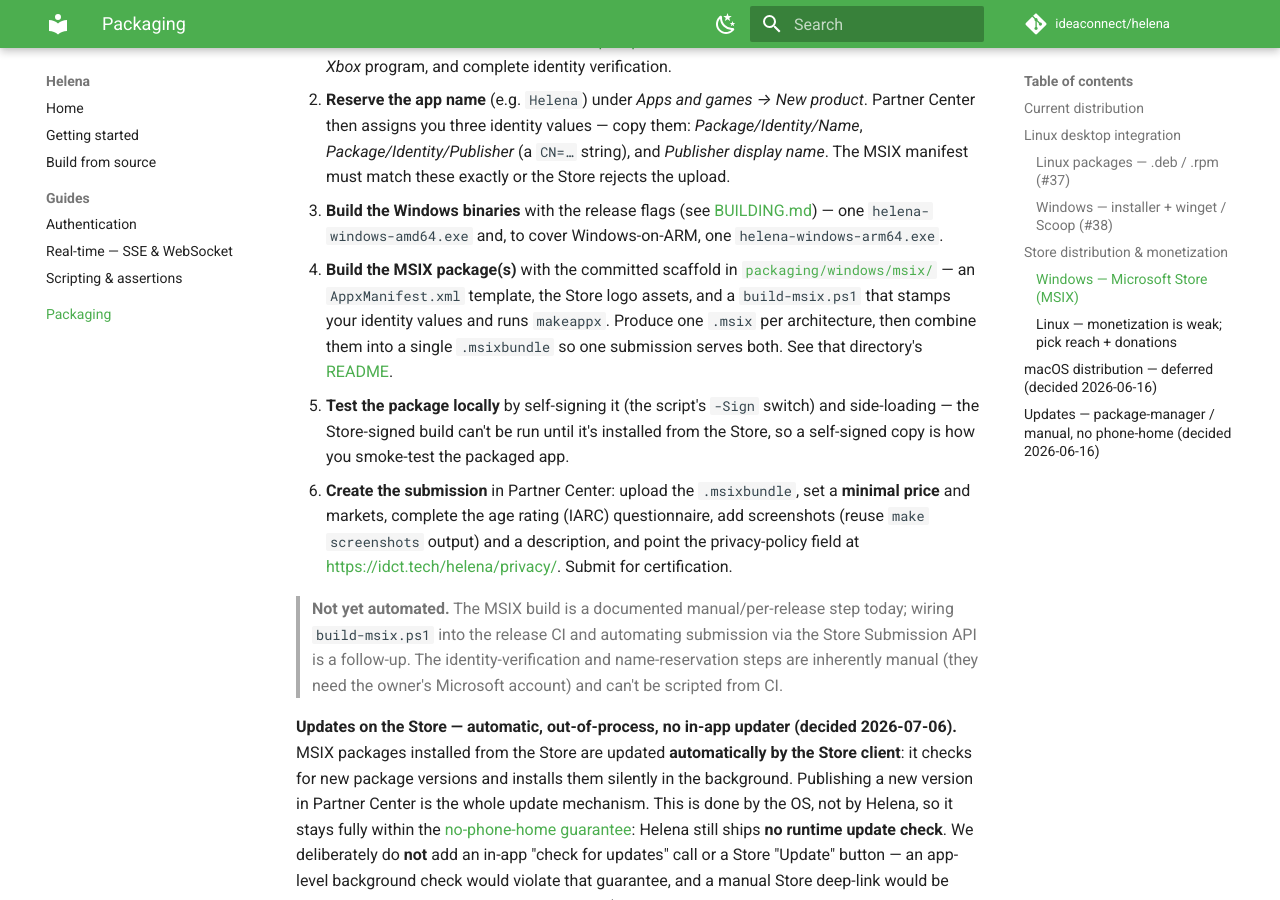
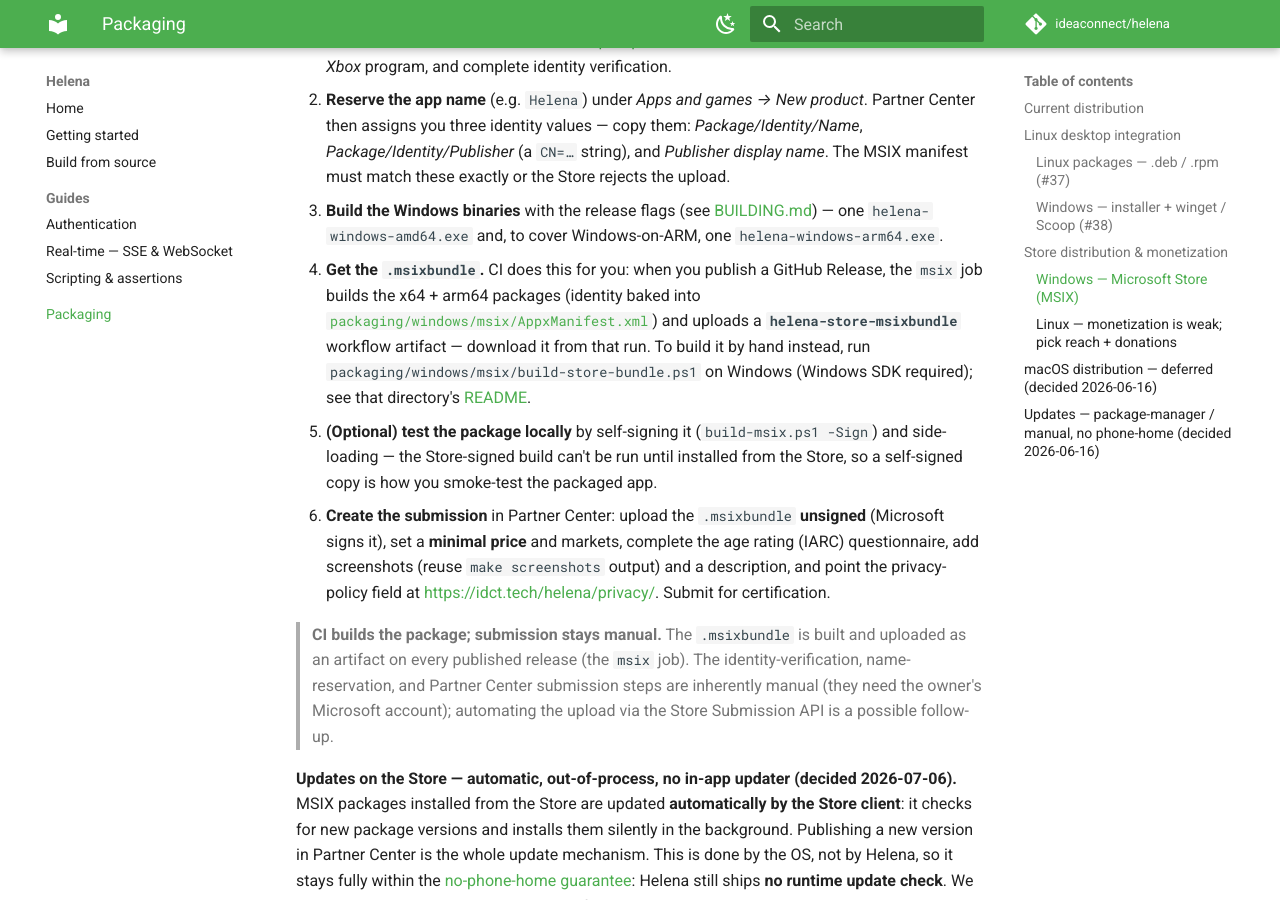
Before and after one commit to ideaconnect/helena, an MkDocs documentation site: the page built from docs/PACKAGING.md, in a window 1280 px wide and 900 px high, scrolled down 2914 px. Built offline with MkDocs 1.6.1 and Material for MkDocs 9.7.7, drawn with Linux system fonts in a browser that asks for light colours; comment, search, counter and statistics services are not loaded.

Commit message:
build(ci): generate the Windows Store .msixbundle on release
Add a `msix` job that runs when a GitHub Release is published: it reuses the
Windows amd64/arm64 binaries the build matrix already produced, packs them into
per-arch MSIX packages (identity baked into AppxManifest.xml), and combines them
into a single unsigned dist\helena.msixbundle uploaded as the workflow artifact
`helena-store-msixbundle`. Download it from the run and upload it to Partner
Center (Microsoft signs it).

It is deliberately NOT attached to the public GitHub Release — an unsigned MSIX
can't be installed outside the Store and would only confuse direct downloaders,
who want the archives / .deb / .rpm. `needs: build` gates it on the full test
matrix, same as the release job.

- packaging/windows/msix/build-store-bundle.ps1: one-shot orchestrator (both
  arches -> makeappx bundle); normalizes the version to the Store's 4-part form.
  What CI runs, and the easiest local entry point.
- README + docs/PACKAGING.md: document the CI artifact and the local one-shot.

```diff
--- a/docs/PACKAGING.md
+++ b/docs/PACKAGING.md
@@ -128,26 +128,28 @@
 3. **Build the Windows binaries** with the release flags (see
    [BUILDING.md](BUILDING.md#release-grade-build)) — one `helena-windows-amd64.exe`
    and, to cover Windows-on-ARM, one `helena-windows-arm64.exe`.
-4. **Build the MSIX package(s)** with the committed scaffold in
-   [`packaging/windows/msix/`](../packaging/windows/msix/) — an `AppxManifest.xml`
-   template, the Store logo assets, and a `build-msix.ps1` that stamps your
-   identity values and runs `makeappx`. Produce one `.msix` per architecture,
-   then combine them into a single `.msixbundle` so one submission serves both.
-   See that directory's [README](../packaging/windows/msix/README.md).
-5. **Test the package locally** by self-signing it (the script's `-Sign` switch)
-   and side-loading — the Store-signed build can't be run until it's installed
-   from the Store, so a self-signed copy is how you smoke-test the packaged app.
-6. **Create the submission** in Partner Center: upload the `.msixbundle`, set a
-   **minimal price** and markets, complete the age rating (IARC) questionnaire,
-   add screenshots (reuse `make screenshots` output) and a description, and point
-   the privacy-policy field at <https://idct.tech/helena/privacy/>. Submit for
-   certification.
+4. **Get the `.msixbundle`.** CI does this for you: when you publish a GitHub
+   Release, the `msix` job builds the x64 + arm64 packages (identity baked into
+   [`packaging/windows/msix/AppxManifest.xml`](../packaging/windows/msix/AppxManifest.xml))
+   and uploads a **`helena-store-msixbundle`** workflow artifact — download it
+   from that run. To build it by hand instead, run
+   `packaging/windows/msix/build-store-bundle.ps1` on Windows (Windows SDK
+   required); see that directory's [README](../packaging/windows/msix/README.md).
+5. **(Optional) test the package locally** by self-signing it
+   (`build-msix.ps1 -Sign`) and side-loading — the Store-signed build can't be
+   run until installed from the Store, so a self-signed copy is how you smoke-test
+   the packaged app.
+6. **Create the submission** in Partner Center: upload the `.msixbundle`
+   **unsigned** (Microsoft signs it), set a **minimal price** and markets,
+   complete the age rating (IARC) questionnaire, add screenshots (reuse
+   `make screenshots` output) and a description, and point the privacy-policy
+   field at <https://idct.tech/helena/privacy/>. Submit for certification.
 
-> **Not yet automated.** The MSIX build is a documented manual/per-release step
-> today; wiring `build-msix.ps1` into the release CI and automating submission
-> via the Store Submission API is a follow-up. The identity-verification and
-> name-reservation steps are inherently manual (they need the owner's Microsoft
-> account) and can't be scripted from CI.
+> **CI builds the package; submission stays manual.** The `.msixbundle` is built
+> and uploaded as an artifact on every published release (the `msix` job). The
+> identity-verification, name-reservation, and Partner Center submission steps
+> are inherently manual (they need the owner's Microsoft account); automating
+> the upload via the Store Submission API is a possible follow-up.
 
 **Updates on the Store — automatic, out-of-process, no in-app updater (decided
 2026-07-06).** MSIX packages installed from the Store are updated
```
Also changed, not shown: packaging/windows/msix/README.md (+24 -13 lines), 2 other files.
